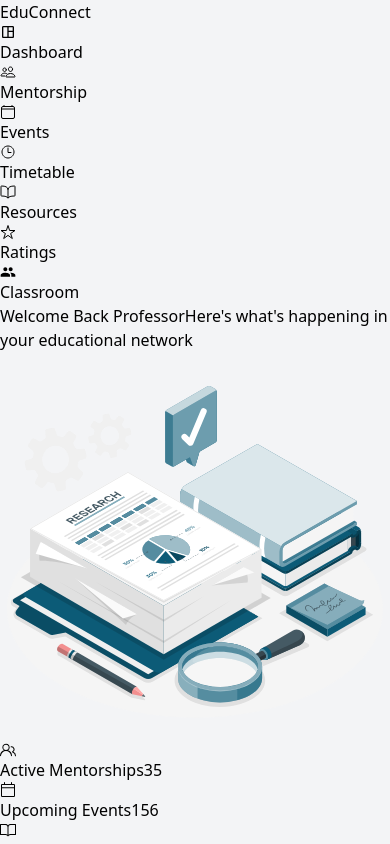
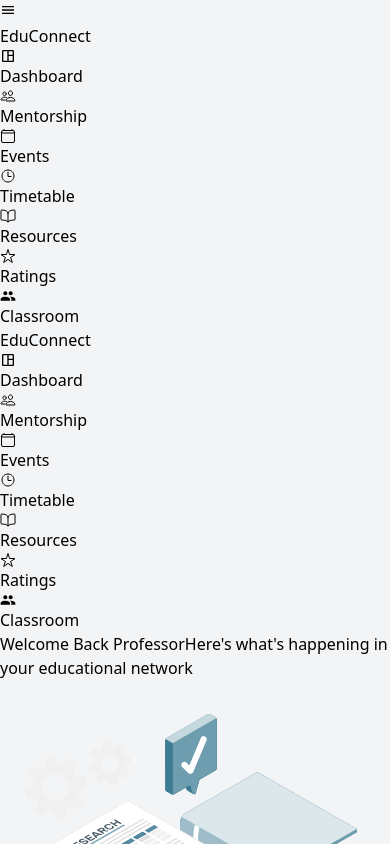
Before and after one commit to BSC-04-20/EduconnectFrontend, a React (Vite) app: page / in a window 390 px wide. Shown: the top 844 px of the page. Built offline with nearby package versions, Linux system fonts and the light colour scheme.

Commit message:
Responsive sidebars

```diff
--- a/src/components/Lecture/SideBar.jsx
+++ b/src/components/Lecture/SideBar.jsx
@@ -1,5 +1,6 @@
+import { useState } from "react";
 import { NavLink } from "react-router-dom";
-import { MdGroup, MdOutlineSpaceDashboard } from "react-icons/md";
+import { MdGroup, MdOutlineSpaceDashboard, MdMenu, MdClose } from "react-icons/md";
 import { IoBookOutline, IoCalendarClearOutline, IoPeopleOutline, IoStarOutline, IoTimeOutline } from "react-icons/io5";
 
 const navLinks = [
@@ -13,11 +14,45 @@ const navLinks = [
 ];
 
 export default function LectureSideBar() {
+    const [isOpen, setIsOpen] = useState(false);
+
     return (
-        <aside className="fixed w-[15%] flex flex-col gap-3 bg-white h-[100vh]">
+        <>
+            {/* Burger Menu Button for Small Screens */}
+            <button className="lg:hidden fixed top-4 left-4 z-50 text-2xl" onClick={() => setIsOpen(!isOpen)}>
+                {isOpen ? <MdClose /> : <MdMenu />}
+            </button>
+
+            {/* Sidebar for Small to Medium Screens */}
+            <aside className={`fixed top-0 left-0 h-full bg-white w-full md:w-full shadow-lg transform ${isOpen ? "translate-x-0" : "-translate-x-full"} lg:hidden transition-transform duration-300 ease-in-out`}>
                 <div className="my-5 text-center">
                     <span className="font-bold text-xl">EduConnect</span>
                 </div>
+                <nav className="flex flex-col gap-3">
+                    {navLinks.map(({ to, label, icon }) => (
+                        <NavLink
+                            key={to}
+                            to={to}
+                            className={({ isActive }) =>
+                                isActive
+                                    ? "text-slate-200 flex bg-sky-900 flex-row items-center gap-3 py-2 pl-4"
+                                    : "text-black flex flex-row items-center gap-3 py-2 pl-4"
+                            }
+                            onClick={() => setIsOpen(false)}
+                        >
+                            {icon}
+                            {label}
+                        </NavLink>
+                    ))}
+                </nav>
+            </aside>
+
+            {/* Sidebar for Large Screens */}
+            <aside className="hidden lg:flex flex-col fixed top-0 left-0 h-full bg-white w-[15%] shadow-lg">
+                <div className="my-5 text-center">
+                    <span className="font-bold text-xl">EduConnect</span>
+                </div>
+                <nav className="flex flex-col gap-3">
                     {navLinks.map(({ to, label, icon }) => (
                         <NavLink
                             key={to}
@@ -32,6 +67,8 @@ export default function LectureSideBar() {
                             {label}
                         </NavLink>
                     ))}
+                </nav>
             </aside>
+        </>
     );
 }
--- a/src/components/Student/SideBar.jsx
+++ b/src/components/Student/SideBar.jsx
@@ -1,5 +1,6 @@
+import { useState } from "react";
 import { NavLink } from "react-router-dom";
-import { MdGroup, MdOutlineSpaceDashboard } from "react-icons/md";
+import { MdGroup, MdOutlineSpaceDashboard, MdMenu, MdClose } from "react-icons/md";
 import { IoBookOutline, IoCalendarClearOutline, IoPeopleOutline, IoStarOutline, IoTimeOutline } from "react-icons/io5";
 import { GrGroup } from "react-icons/gr";
 
@@ -15,11 +16,45 @@ const navLinks = [
 ];
 
 export default function StudentSideBar() {
+    const [isOpen, setIsOpen] = useState(false);
+
     return (
-        <aside className="fixed w-[15%] flex flex-col gap-3 bg-white h-[100vh]">
+        <>
+            {/* Burger Menu Button for Small Screens */}
+            <button className="lg:hidden fixed top-4 left-4 z-50 text-2xl" onClick={() => setIsOpen(!isOpen)}>
+                {isOpen ? <MdClose /> : <MdMenu />}
+            </button>
+
+            {/* Sidebar for Small to Medium Screens */}
+            <aside className={`fixed top-0 left-0 h-full bg-white w-full md:w-full shadow-lg transform ${isOpen ? "translate-x-0" : "-translate-x-full"} lg:hidden transition-transform duration-300 ease-in-out`}>
                 <div className="my-5 text-center">
                     <span className="font-bold text-xl">EduConnect</span>
                 </div>
+                <nav className="flex flex-col gap-3">
+                    {navLinks.map(({ to, label, icon }) => (
+                        <NavLink
+                            key={to}
+                            to={to}
+                            className={({ isActive }) =>
+                                isActive
+                                    ? "text-slate-200 flex bg-sky-900 flex-row items-center gap-3 py-2 pl-4"
+                                    : "text-black flex flex-row items-center gap-3 py-2 pl-4"
+                            }
+                            onClick={() => setIsOpen(false)}
+                        >
+                            {icon}
+                            {label}
+                        </NavLink>
+                    ))}
+                </nav>
+            </aside>
+
+            {/* Sidebar for Large Screens */}
+            <aside className="hidden lg:flex flex-col fixed top-0 left-0 h-full bg-white w-[15%] shadow-lg">
+                <div className="my-5 text-center">
+                    <span className="font-bold text-xl">EduConnect</span>
+                </div>
+                <nav className="flex flex-col gap-3">
                     {navLinks.map(({ to, label, icon }) => (
                         <NavLink
                             key={to}
@@ -34,6 +69,8 @@ export default function StudentSideBar() {
                             {label}
                         </NavLink>
                     ))}
+                </nav>
             </aside>
+        </>
     );
 }
```
Lines whose indentation alone changed are shown as unchanged.
